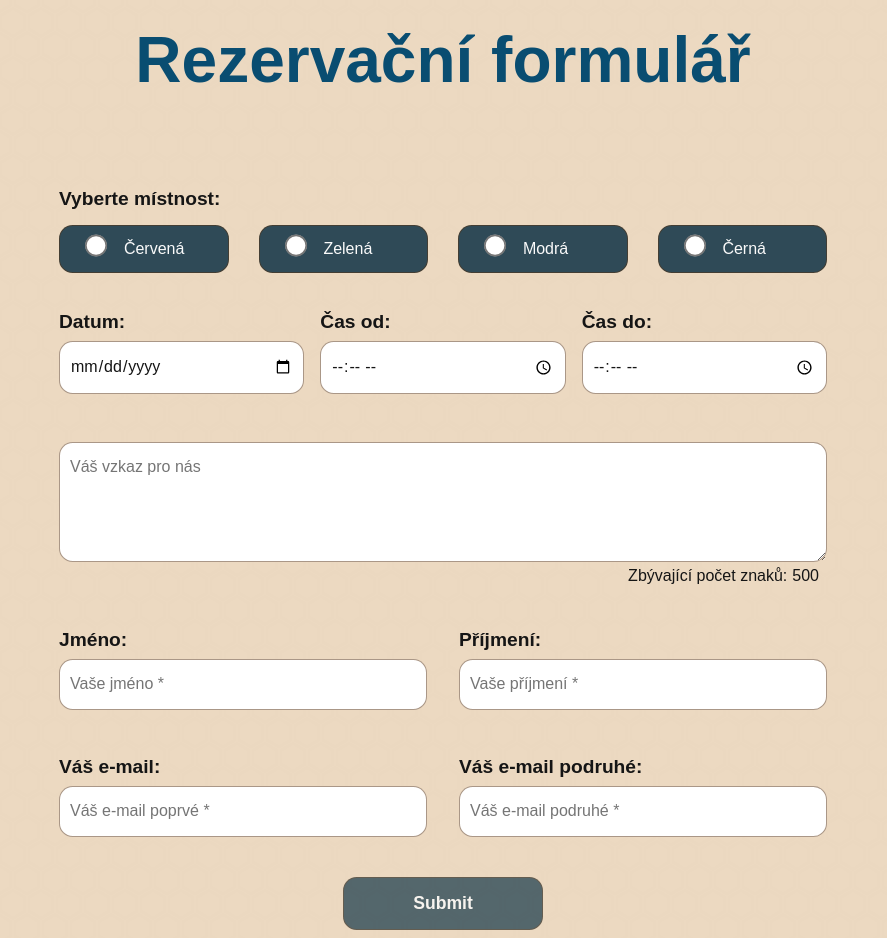
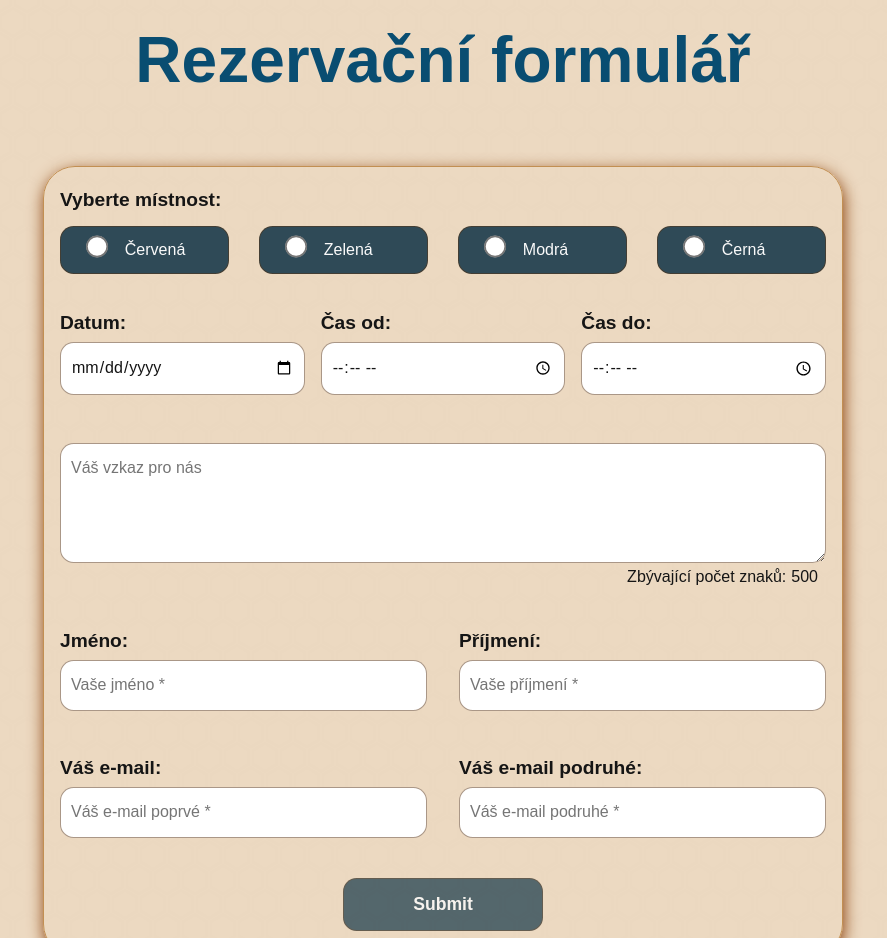
Before and after one commit to Ha-Ba/Complex-web-page_ENGETO_3, a plain HTML site: page index.html in a window 1280 px wide. Shown: the part 2991-3929 px from the top of the page, without its empty margins (197-1084 px from the left). Drawn offline with Linux system fonts and the light colour scheme; a web font is replaced by a local one.

Commit message:
Form styles

```diff
--- a/style.css
+++ b/style.css
@@ -464,7 +464,9 @@ justify-content: center;
 }
 form {
   padding: 1rem;
-  /* box-shadow: .1rem .1rem 3rem rgba(8, 49, 8, 0.753); */
+  border: 1px solid var(--hover-color);
+  border-radius: 2rem;
+  box-shadow: 1px 5px 16px var(--header-footer-bcg-color);
 }
 
 input {
```
